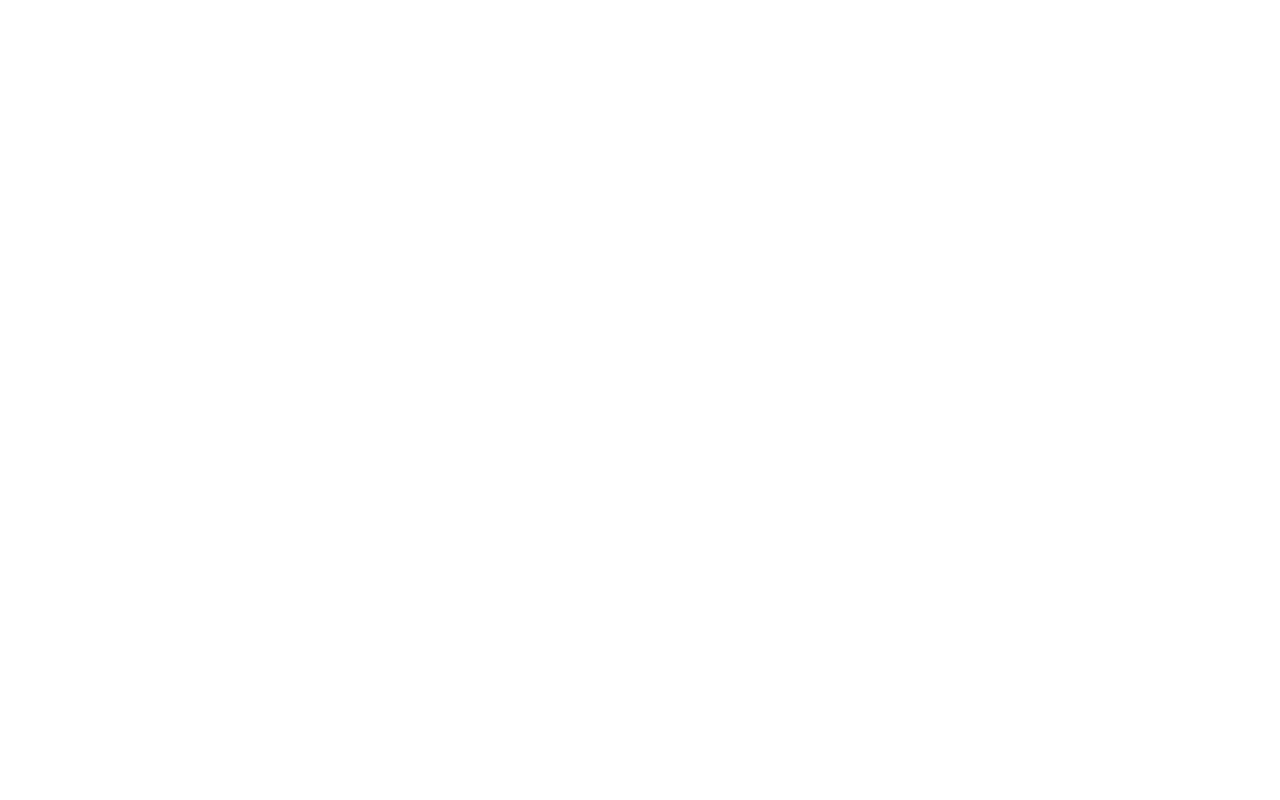
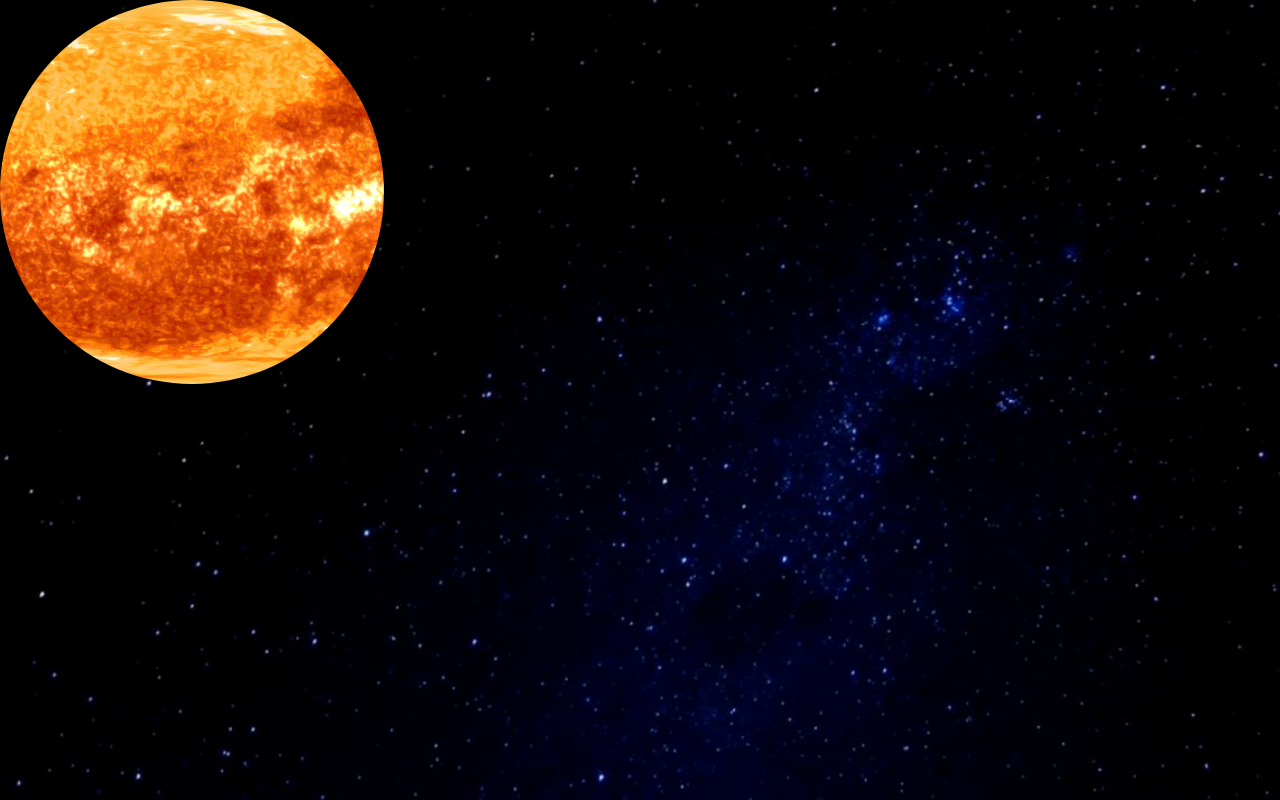
Before and after one commit to VadimGorbenko/spinning-moon, a plain HTML site: page index.html in a window 1280 px wide. Drawn offline with Linux system fonts and the light colour scheme.

Commit message:
Фон, стили, разметка
Поправлена разметка, доавлено изображение для фона, добавлены первые стили для солнца и анимации фона у объектов

```diff
--- a/index.html
+++ b/index.html
@@ -1,5 +1,5 @@
 <!DOCTYPE html>
-<html lang="en">
+<html lang="ru">
 <head>
 	<meta charset="UTF-8">
 	<title>Spinning MOON</title>
@@ -7,10 +7,10 @@
 </head>
 <body>
 	<div class="space">
-		<div class="sun object-bg-animation"></div>
+		<div class="sun object-bg-animation space-object"></div>
 		<div class="objects-group">
-			<div class="objects-group__earth object-bg-animation"></div>
-			<div class="objects-group__moon object-bg-animation"></div>
+			<div class="objects-group__earth object-bg-animation space-object"></div>
+			<div class="objects-group__moon object-bg-animation space-object"></div>
 		</div>
 	</div>
 </body>
--- a/style.css
+++ b/style.css
@@ -0,0 +1,46 @@
+html,body{
+	height: 100%;
+}
+
+body{
+	margin: 0;
+}
+
+.space{
+	width: 100vw;
+	height: 100vh;
+	background-color: black;
+	background-image: url("space-BG.jpg");
+	background-position: 0 0;
+	background-repeat: no-repeat;
+	-webkit-background-size: cover;
+	background-size: cover;
+	position: relative;
+}
+
+.sun{
+	position: absolute;
+	width: 30vw;
+	height: 30vw;
+	background-color: orange;
+	background-image: url('sun-mapHD.jpg');
+}
+
+.space-object{
+	border-radius: 50%
+}
+
+.object-bg-animation{
+	background-repeat: repeat-x;
+	background-position: 0 0;
+	-webkit-background-size: auto 100%;
+	background-size: auto 100%;
+	animation: object-bg 5s linear;
+	animation-iteration-count: infinite;
+}
+
+@keyframes object-bg {
+	to {
+		background-position:200% 0;
+	}
+}
```
Also changed, not shown: space-BG.jpg (added).
